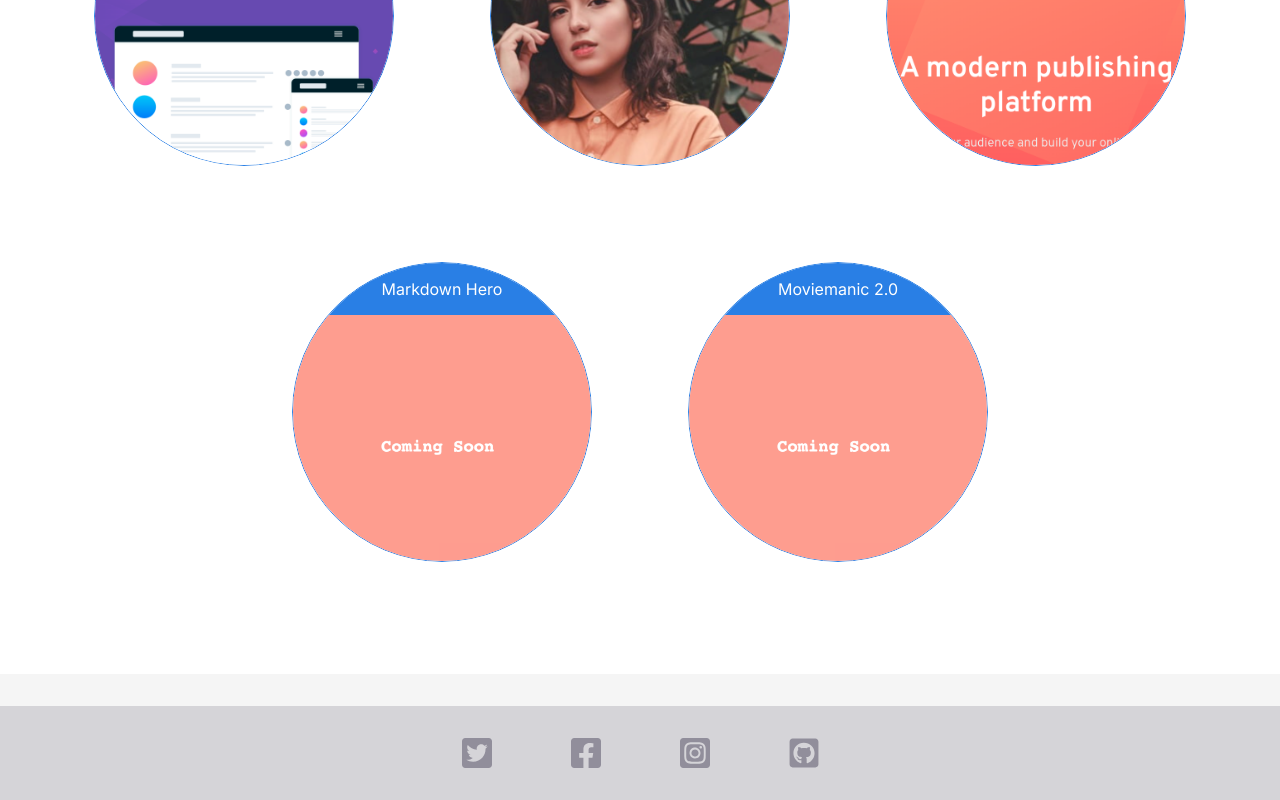
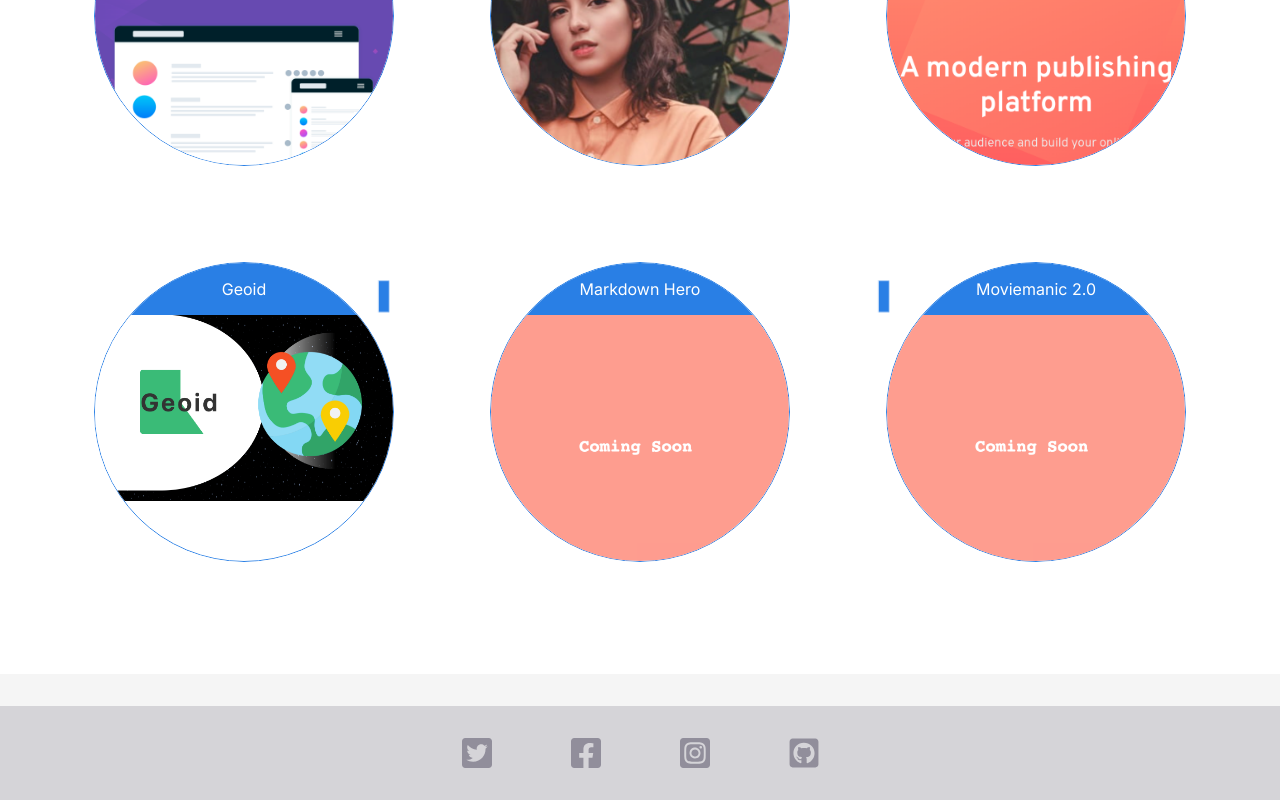
Before and after one commit to coder-muyi/profile-page, a React (Create React App) app: page / in a window 1280 px wide. Shown: the part 1566-2366 px from the top of the page. Built offline with nearby package versions, Linux system fonts and the light colour scheme.

Commit message:
Added new project

```diff
--- a/src/assets/data.js
+++ b/src/assets/data.js
@@ -32,6 +32,11 @@ export const projectsList = [
     url: "https://samuel-username.github.io/blogr-landing-page"
   },
   {
+    name: "Geoid",
+    imgSrc: `${rootUrl}/geoid.png`,
+    url: "https://geoid.vercel.app"
+  },
+  {
     name: "Markdown Hero",
     imgSrc: `${rootUrl}/coming-soon.png`,
     url: ""
```
Also changed, not shown: public/project_imgs/geoid.png (added).
